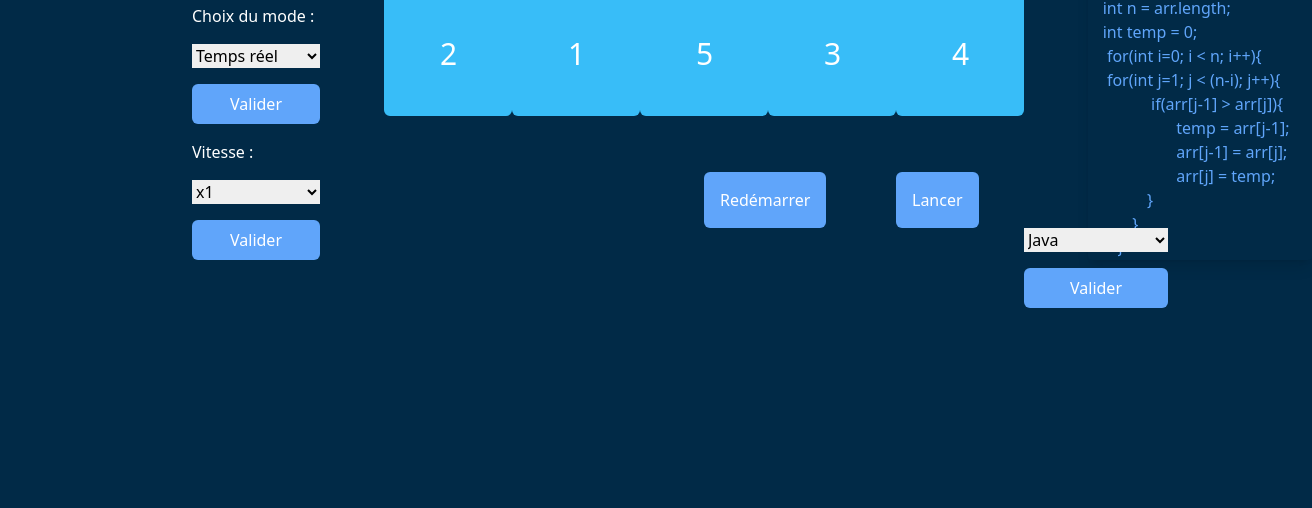
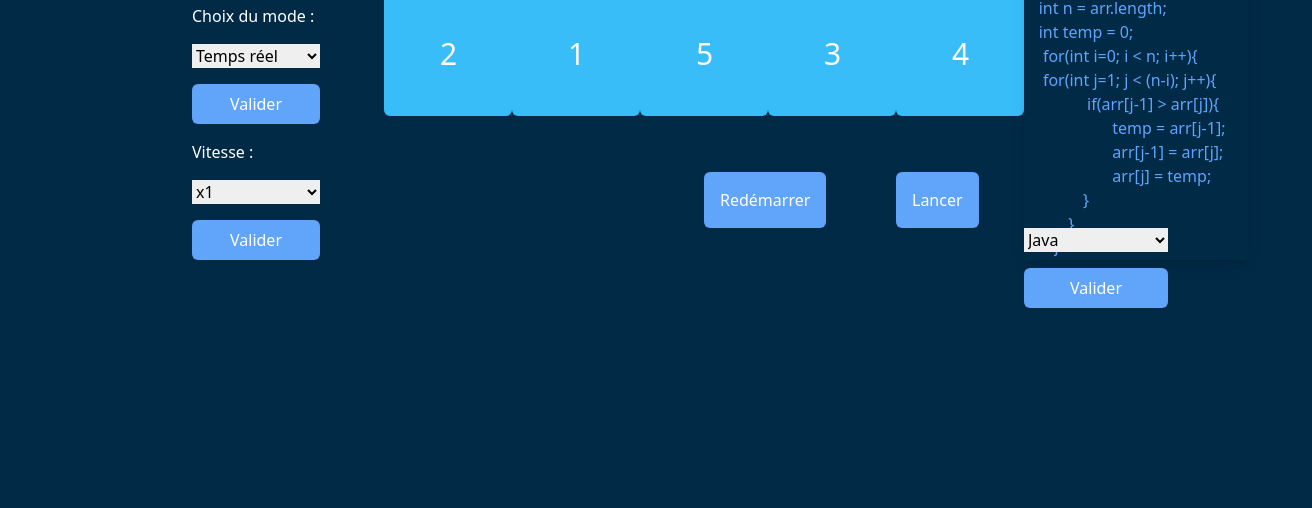
Before and after one commit to Zayox/sortAlgosExplained, a plain HTML site: page bubble.html in a window 1280 px wide. Shown: the part 292-800 px from the top of the page, 1312 px wide, since content can reach past the window. Drawn offline with nearby package versions, Linux system fonts and the light colour scheme.

Commit message:
medium screen size ok

```diff
--- a/bubble.html
+++ b/bubble.html
@@ -79,7 +79,7 @@
     <button class="p-4 bg-blue-400 rounded-md text-white hover:bg-blue-300 mt-36 absolute left-[70vw] top-[40vh]" id="playBtn">Lancer</button>
     <button class="p-4 bg-blue-400 rounded-md text-white hover:bg-blue-300 mt-36 absolute left-[55vw] top-[40vh]" id="resetBtn">Redémarrer</button>
 
-    <div class="absolute lg:top-[30vh] lg:left-[85vw] top-[65vh] left-[55vw] pb-36" id="javaCode">
+    <div class="absolute lg:top-[30vh] lg:left-[80vw] top-[65vh] left-[55vw] pb-36" id="javaCode">
         <div class="h-86 w-56 shadow-lg rounded bg-[#012A47] flex justify-center">
             <p class="text-blue-400">
                 static void bubbleSort(int[] arr) {<br> ㅤint n = arr.length;<br> ㅤint temp = 0;<br> ㅤ
```
